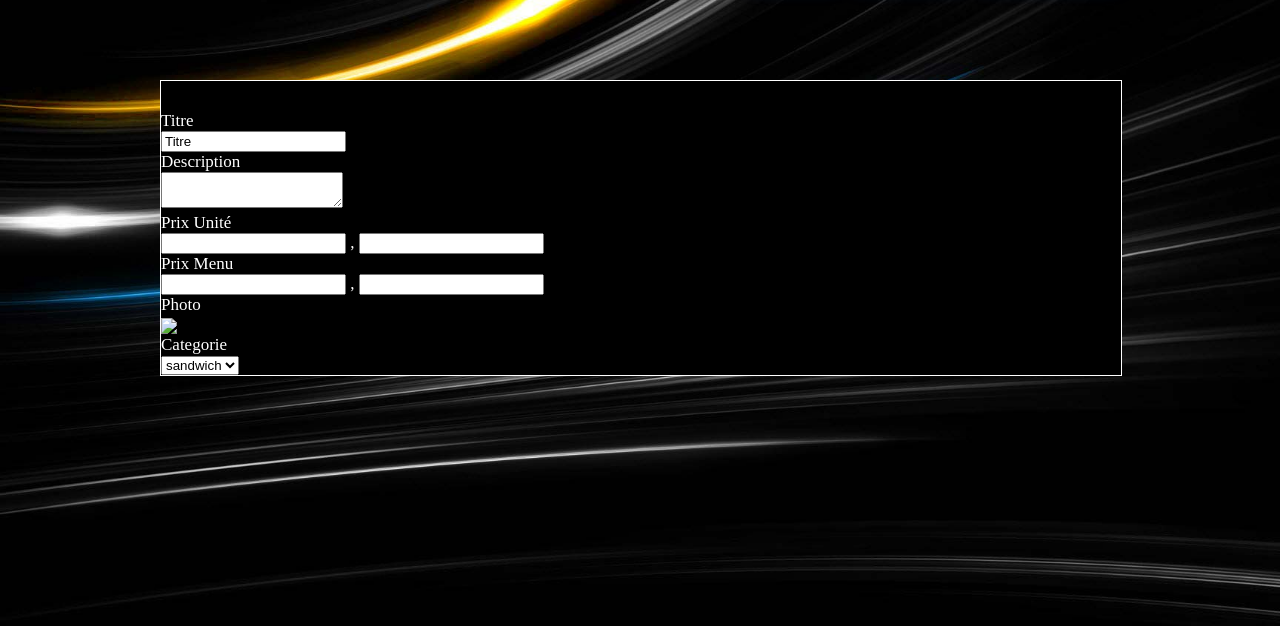
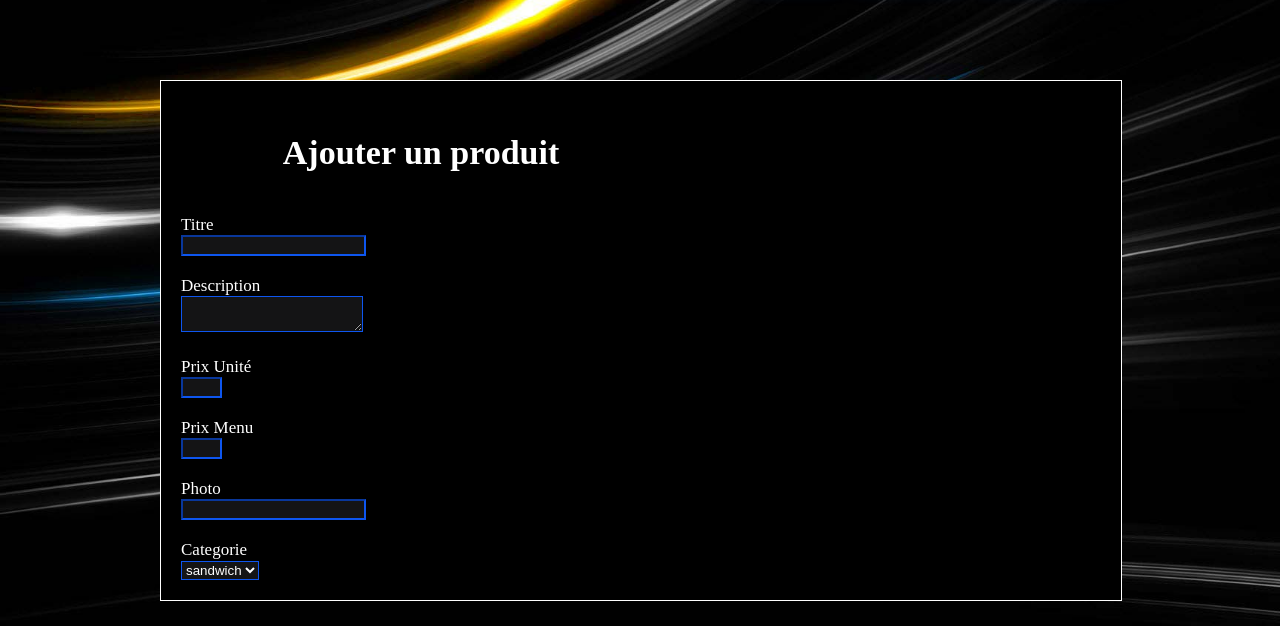
Before and after one commit to julien94/ChickenChico, a PHP site: page /vue/admin.php in a window 1280 px wide. Shown: the part 174-800 px from the top of the page. Run offline with PHP 8.4, Linux system fonts and the light colour scheme.

Commit message:
admin upd

```diff
--- a/css/style.css
+++ b/css/style.css
@@ -76,8 +76,24 @@ body{
 
 /******************************  FIN DU HEADER  *******************************/
 
+.formprod{
+    padding-left: 20px;
+    width: 480px;
+}
 
+.formprod h1{
+    text-align: center;
+    padding-bottom: 20px;
+}
 
+.addprod{
+    background-color: #141415;
+    border-color: #0e56ef;
+    color: white;
+    margin-bottom: 20px;
+}
+
+/******************************  FIN FORMULAIRE  ******************************/
 
 #corp{
     clear: both;
--- a/nbproject/private/private.xml
+++ b/nbproject/private/private.xml
@@ -4,6 +4,8 @@
     <open-files xmlns="http://www.netbeans.org/ns/projectui-open-files/2">
         <group>
             <file>file:/C:/wamp/www/ChickenChico/vue/admin.php</file>
+            <file>file:/C:/wamp/www/ChickenChico/vue/Accueil.php</file>
+            <file>file:/C:/wamp/www/ChickenChico/css/style.css</file>
         </group>
     </open-files>
 </project-private>
--- a/vue/admin.php
+++ b/vue/admin.php
@@ -29,24 +29,27 @@
                 </div>
             </div>
             <div id="liste">
+                <div class="formprod">
+                <h1>Ajouter un produit</h1>
                 <form>
                     <div>Titre</div>
-                    <input type="text" value="Titre">
+                    <input type="text" class="addprod">
                     <div>Description</div>
-                    <textarea name="descri"></textarea>
+                    <div><textarea name="descri" class="addprod"></textarea></div>
                     <div>Prix Unité</div>
-                    <input type="text" name="pue"> , <input type="text" name="puc">
+                    <input type="text" size="2" name="pue" class="addprod">
                     <div>Prix Menu</div>
-                    <input type="text" name="pme"> , <input type="text" name="pmc">
+                    <input type="text" size="2" name="pme" class="addprod">
                     <div>Photo</div>
-                    <input type="image" name="pue">
+                    <input type="text" name="pue" class="addprod">
                     <div>Categorie</div>
-                    <select>
+                    <select class="addprod">
                         <option>sandwich</option>
                         <option>boisson</option>
                         <option>dessert</option>
                     </select>
                 </form>
+                </div>
             </div>
         </div>
         <script>
```
